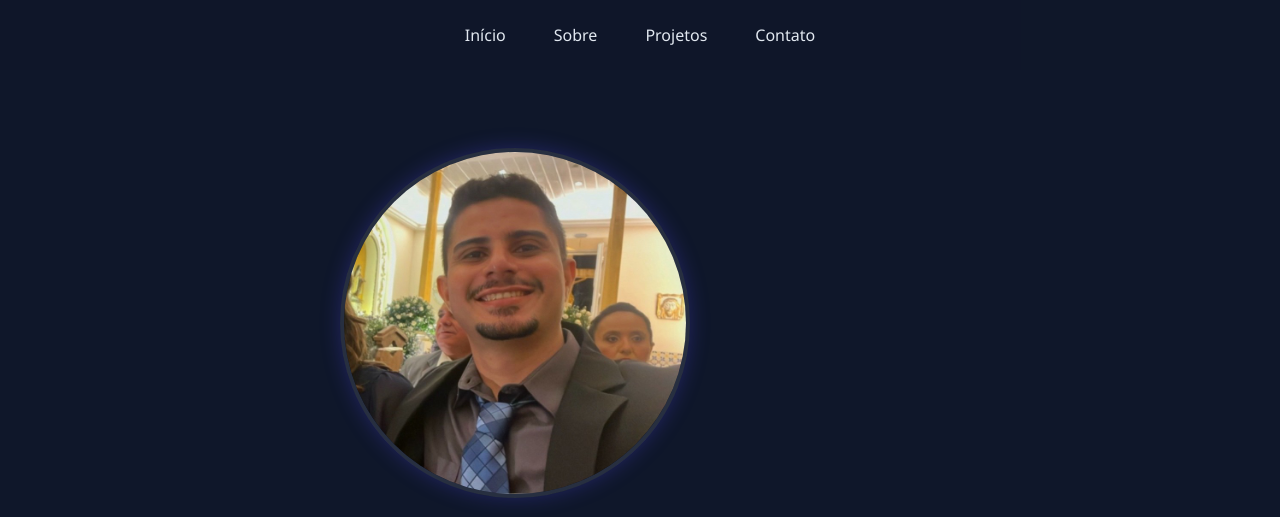
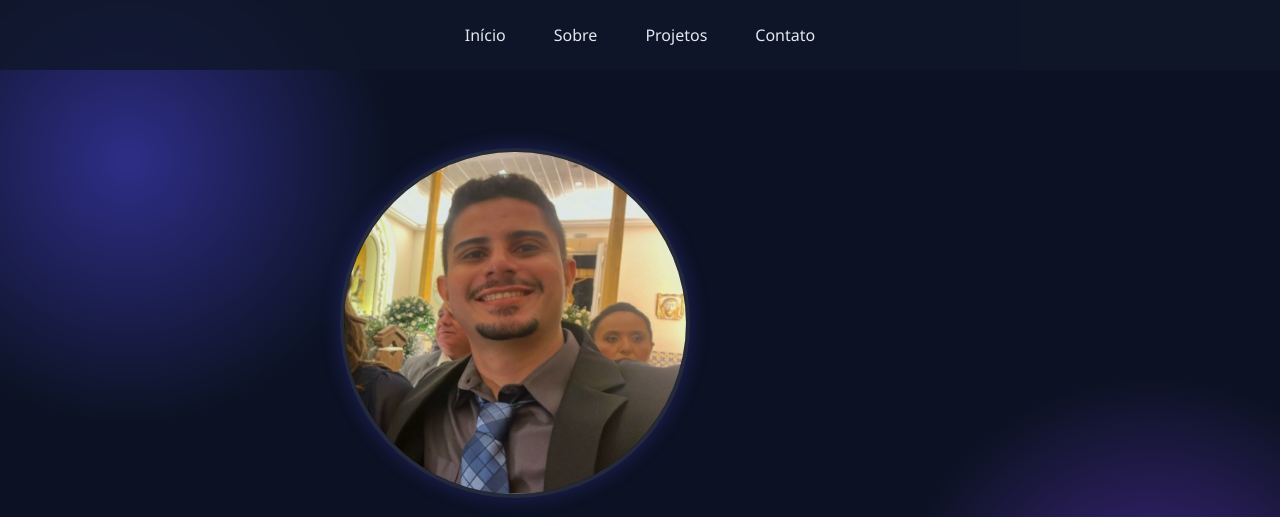
Before and after one commit to franciscojose96/MyPortfolio, a plain HTML site: page index.html in a window 1280 px wide. Shown: the top 517 px of the page. Drawn offline with Linux system fonts and the light colour scheme.

Commit message:
style: animation

```diff
--- a/index.html
+++ b/index.html
@@ -7,6 +7,9 @@
     <link rel="stylesheet" href="style.css">
 </head>
 <body>
+    <div class="particulas"></div>
+
+
     <nav class="navegacao">
         <ul class="menu">
             <li><a class="menu-link" href="#inicio">Início</a></li>
--- a/style.css
+++ b/style.css
@@ -80,6 +80,7 @@ body {
     box-shadow: 0 0 20px rgba(79, 70, 229, 0.3);
     border-radius: 50%;
     border: 4px solid var(--vidro);
+    animation: flutuar 5s ease-in-out infinite;
 }
 
 h1 {
@@ -236,3 +237,26 @@ h1 {
     transform: translateY(-2px);
     box-shadow: 0 5px 15px rgba(79, 70, 229, 0.4);
 }
+
+.particulas {
+    position: fixed;
+    top: 0;
+    left: 0;
+    width: 100%;
+    height: 100%;
+    z-index: -1;
+    opacity: 0.5;
+    background:
+    radial-gradient(circle at 10% 20%, var(--primaria) 0%, transparent 20%),
+    radial-gradient(circle at 90% 80%, var(--secuncaria) 0%, transparent 20%), var(--maisEscuro);
+}
+
+@keyframes flutuar {
+    0%, 100% {
+        transform: translateY(0);
+    }
+
+    50% {
+        transform: translateY(-20px);
+    }
+}
```
